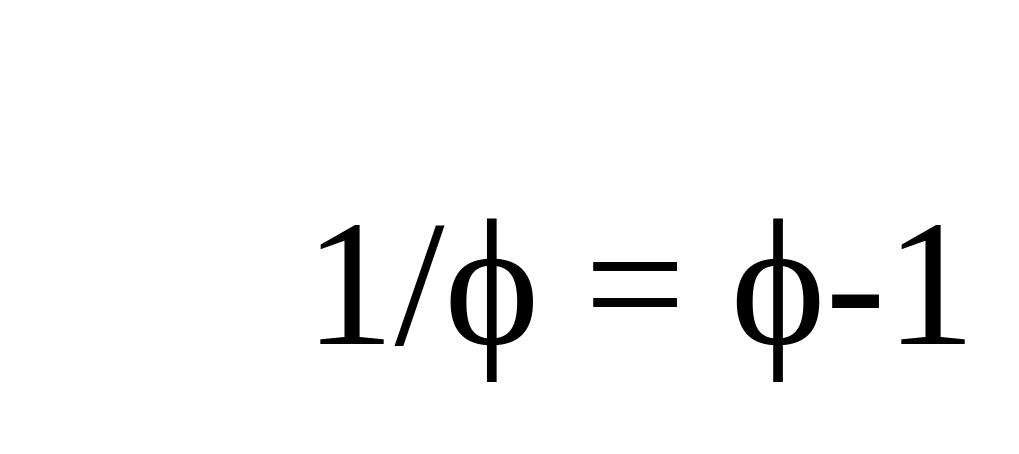
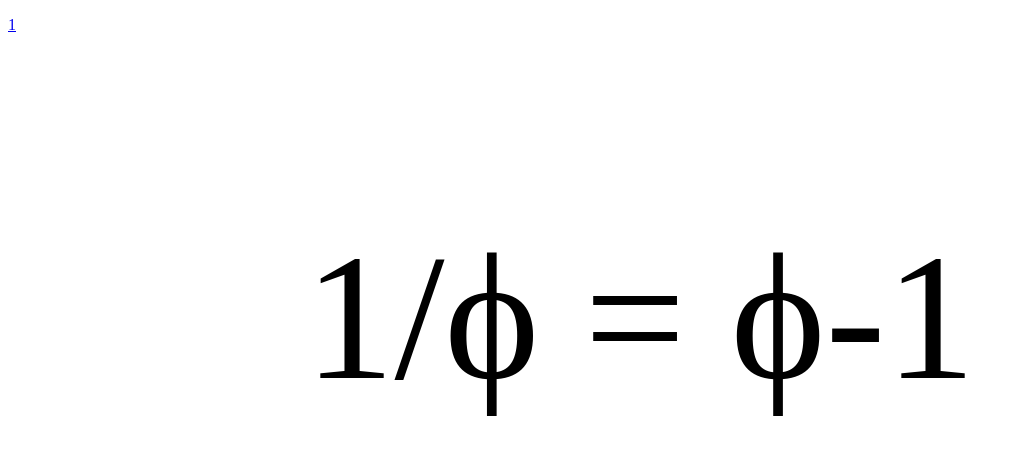
Before and after one commit to devinberg/0.6180340.xyz, a plain HTML site: page index.html in a window 1280 px wide. Shown: the whole page, without its empty margins (0-1019 px from the left). Drawn offline with Linux system fonts and the light colour scheme.

Commit message:
Update index.html

```diff
--- a/index.html
+++ b/index.html
@@ -2,6 +2,7 @@
 <html lang="en">
 <title>0.6180340.xyz</title>
 <body>
+  <p><a href="https://hypothes.is/a/7p6ymq4VEeypdGs_FAN43w">1</a></p>
   <p style="font-size:180px;text-align:center;">1/ϕ = ϕ-1
 </body>
 </html>
```
